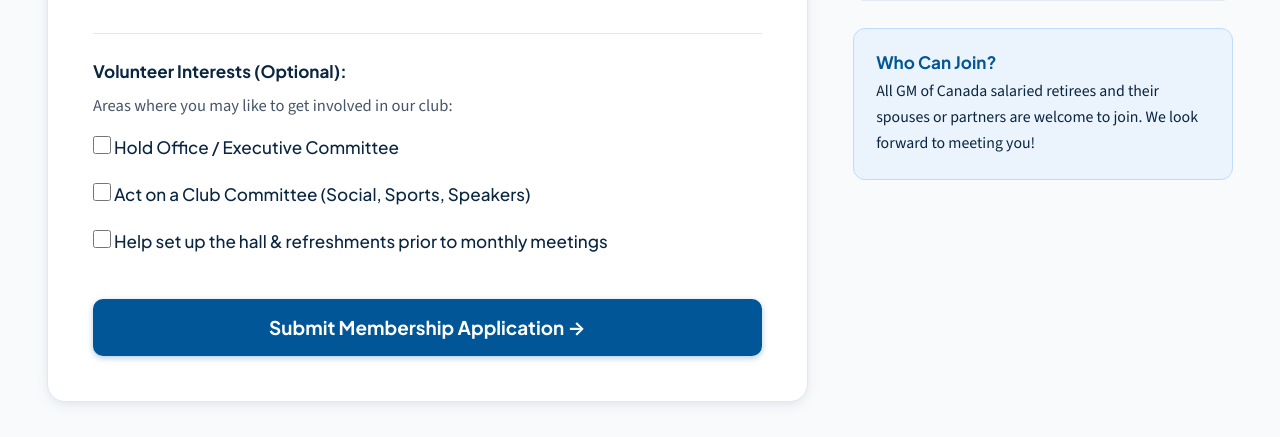
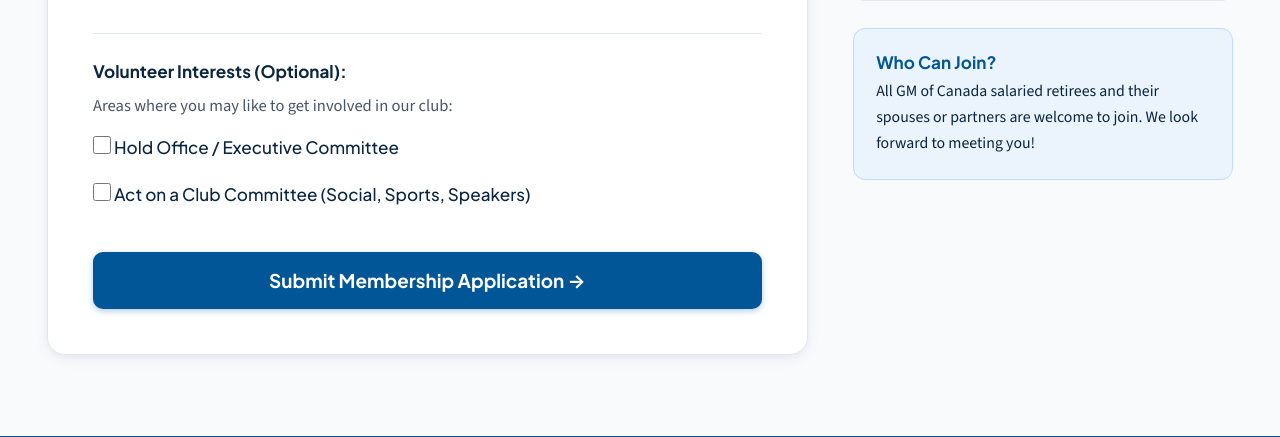
Before and after one commit to Dane85/gmsra, a WordPress theme: template app/public/wp-content/themes/gmsra-bespoke/page-membership-form.php in a window 1280 px wide. Shown: the part 1522-1959 px from the top of the page. Run offline with PHP 8.4 and a stand-in for WordPress, Linux system fonts and the light colour scheme; the site name, menu and one post (Sample post) are stand-ins, and other content is empty; some libraries are stand-ins or nearby versions.

Commit message:
fix(membership-form): remove 'help set up the hall & refreshments' volunteer option
Requested by the GMSRA president: meetings are now at the Legion, so hall
setup help is no longer needed.

Co-Authored-By: Claude Opus 5.5 <noreply@anthropic.com>

```diff
--- a/app/public/wp-content/themes/gmsra-bespoke/page-membership-form.php
+++ b/app/public/wp-content/themes/gmsra-bespoke/page-membership-form.php
@@ -122,10 +122,6 @@ get_header(); ?>
 								<input type="checkbox" name="involvement[]" value="Act on Committee">
 								<span>Act on a Club Committee (Social, Sports, Speakers)</span>
 							</label>
-							<label class="checkbox-label">
-								<input type="checkbox" name="involvement[]" value="Help set up hall prior to monthly meetings">
-								<span>Help set up the hall &amp; refreshments prior to monthly meetings</span>
-							</label>
 						</div>
 					</div>
 
```
